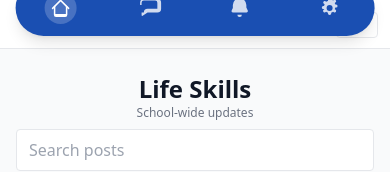
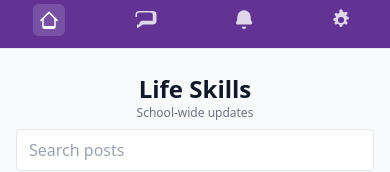
Before and after one commit to hligon35/CentriaLifeSkills, a Next.js app: page / in a window 390 px wide. Shown: the top 172 px of the page. Built offline with nearby package versions, Linux system fonts and the light colour scheme; no server answers; the database is empty.

Commit message:
Bottom nav: full-width at screen bottom in exact purple #623394; increased page bottom padding

```diff
--- a/app/layout.tsx
+++ b/app/layout.tsx
@@ -12,7 +12,7 @@ export default function RootLayout({ children }: { children: ReactNode }) {
     <html lang="en" suppressHydrationWarning>
       <body className="min-h-screen bg-gray-50 text-gray-900">
         <Header />
-  <div className="pt-2 pb-16 sm:pb-0">{children}</div>
+  <div className="pt-2 pb-20 sm:pb-0">{children}</div>
         <footer className="mt-10 py-6 text-center text-xs text-gray-500">
           {/* Insert privacy policy link here for GDPR/FERPA */}
           © {new Date().getFullYear()} BuddyBoard
--- a/components/Header.tsx
+++ b/components/Header.tsx
@@ -78,14 +78,14 @@ function MobileBottomNav({ role, activePath }: { role: string | null; activePath
   }, [role])
 
   return (
-    <nav className="sm:hidden fixed bottom-3 left-1/2 -translate-x-1/2 z-30 w-[92%] max-w-md rounded-full bg-brand-600 text-white shadow-lg">
+  <nav className="sm:hidden fixed bottom-0 inset-x-0 z-50 bg-[#623394] text-white pb-[env(safe-area-inset-bottom)]">
       <ul className="grid grid-cols-4">
         {items.map((it) => {
           const active = it.match(activePath)
           return (
             <li key={it.href} className="list-none">
               <Link aria-label={it.label} href={it.href} className={clsx('flex items-center justify-center py-3', active ? 'opacity-100' : 'opacity-80') }>
-                <span aria-hidden className={clsx('h-8 w-8 rounded-full flex items-center justify-center', active ? 'bg-white/20' : 'bg-transparent')}>{it.icon}</span>
+                <span aria-hidden className={clsx('h-8 w-8 rounded-md flex items-center justify-center', active ? 'bg-white/15' : 'bg-transparent')}>{it.icon}</span>
               </Link>
             </li>
           )
```
